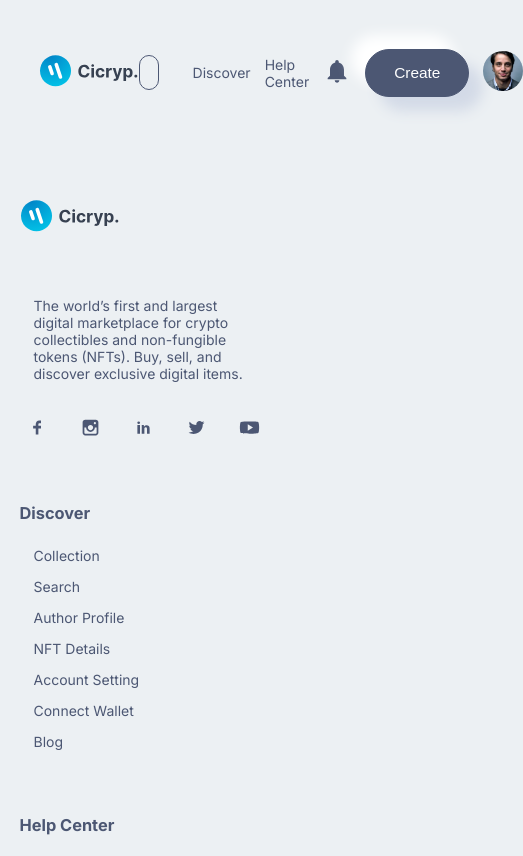
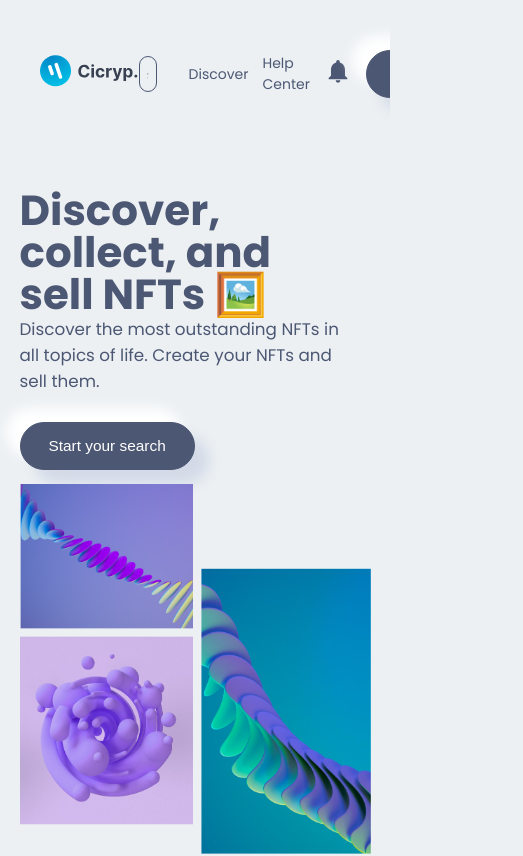
Before and after one commit to keshavchuadhary/NFT-website, a Next.js app: page / in a window 390 px wide. Shown: the top 856 px of the page, 523 px wide, since content can reach past the window. Built offline with nearby package versions, Linux system fonts and the light colour scheme.

Commit message:
hero section added

```diff
--- a/app/globals.css
+++ b/app/globals.css
@@ -16,12 +16,12 @@
 
 html,
 body {
-  padding: 0;
-  margin: 0;
+  max-width: 100vw;
   font-family: 'Poppins', sans-serif;
   font-size: 14px;
   background-color: var(--main-bg-color);
   color: var(--icons-color);
+  overflow-x: hidden;
 }
 
 a {
@@ -31,6 +31,8 @@
 
 *{
   box-sizing: border-box;
+  padding: 0;
+  margin: 0;
   -webkit-tap-highlight-color: none;
 }
 
--- a/app/layout.jsx
+++ b/app/layout.jsx
@@ -3,20 +3,23 @@
 import { Navbar, Footer } from "@/components/componentindex";
 
 
-import { Inter } from "next/font/google";
+
 import "./globals.css";
 
-const inter = Inter({ subsets: ["latin"] });
+
 
 
 
 export default function RootLayout({ children }) {
   return (
     <html lang="en">
-      <body className={inter.className}>
-        <Navbar/>
-        <Footer/>
-        {children}
+      <head>
+      <meta name="viewport" content="width=device-width, initial-scale=1, maximum-scale=1, user-scalable=no" />
+      </head>
+      <body>
+      <Navbar/>
+      {children}
+      <Footer/>
 
       </body>
     </html>
--- a/app/page.js
+++ b/app/page.js
@@ -1,9 +1,15 @@
 'use client';
 import React from 'react'
 
+//INTERNAL IMPORT
+import Style from "./index.module.css";
+import { HeroSection } from '../components/componentindex';
 const Home = () => {
   return (
-    <div></div>
+    <div className={Style.homePage}>
+      <HeroSection/>
+    </div>
+
   )
 }
 
--- /dev/null
+++ b/components/HeroSection/HeroSection.jsx
@@ -0,0 +1,35 @@
+import React from "react";
+import Image from "next/image";
+
+// INTERNAL IMPORT
+import Style from "./HeroSection.module.css";
+import { Button } from "../componentindex";
+import images from "../../img";
+
+const HeroSection = () => {
+  return (
+    <div className={Style.heroSection}>
+      <div className={Style.heroSection_box}>
+        <div className={Style.heroSection_box_left}>
+          <h1>Discover, collect, and sell NFTs 🖼️</h1>
+          <p>
+            Discover the most outstanding NFTs in all topics of life. Create your NFTs and sell them.
+          </p>
+          <Button btnName="Start your search" />
+        </div>
+        {/* Ensure you have a corresponding style for this section */}
+        <div className={Style.heroSection_box_right}>
+          <Image
+            src={images.hero}
+            alt="Hero section"
+            width={600}
+            height={600}
+            layout="responsive" // Consider using responsive layout for better scaling
+          />
+        </div>
+      </div>
+    </div>
+  );
+};
+
+export default HeroSection;
--- /dev/null
+++ b/components/HeroSection/HeroSection.module.css
@@ -0,0 +1,57 @@
+.heroSection {
+    width: 80%;
+    margin: 3rem auto;
+}
+
+.heroSection_box {
+    display: grid;
+    grid-template-columns: repeat(2, 1fr); /* Two columns by default */
+    gap: 2rem;
+}
+
+.heroSection_box_left {
+    padding-right: 6rem;
+}
+
+.heroSection_box_left h1 {
+    font-size: 5rem;
+    line-height: 1;
+}
+
+.heroSection_box_left p {
+    margin-bottom: 2rem;
+}
+
+.heroSection_box_right {
+    display: flex;
+    align-items: center;
+}
+
+
+/* Media query for small devices (max-width: 560px) */
+@media screen and (max-width: 560px) {
+    .heroSection {
+        width: 90%; /* Adjust the width of the hero section */
+    }
+}
+
+/* Media query for medium devices (max-width: 880px) */
+@media screen and (max-width: 880px) {
+    .heroSection_box {
+        grid-template-columns: 1fr; /* Ensure single column layout */
+        gap: 1rem; /* Adjust gap */
+    }
+
+    .heroSection_box_left {
+        padding-right: 2rem; /* Adjust padding */
+    }
+
+    .heroSection_box_left h1 {
+        line-height: 1;
+        font-size: 3rem;; /* Adjust for medium devices */
+    }
+
+    .heroSection_box_left p{
+        font-size: 1.2rem;
+    }
+}
--- a/components/Navbar/Navbar.module.css
+++ b/components/Navbar/Navbar.module.css
@@ -1,3 +1,5 @@
+
+
 .navbar {
     width: 100%;
     padding-block: 1.5rem;
@@ -130,6 +132,8 @@
 
 @media screen and (min-device-width: 320px) and (max-device-width: 768px){
     .navbar_container{
+        width: 100%;
+        padding: 0 1rem;
         grid-template-columns: 1fr 1fr;
     }
 
--- a/components/componentindex.js
+++ b/components/componentindex.js
@@ -1,9 +1,6 @@
 "use-client";
 import Navbar from "./Navbar/Navbar";
-
-
-
 import Button from "./Button/Button";
 import Footer from "./Footer/Footer";
-
-export  { Navbar, Button, Footer };
+import HeroSection from "./HeroSection/HeroSection";
+export  { Navbar, Button, Footer, HeroSection };
```
Also changed, not shown: app/index.module.css (added).
